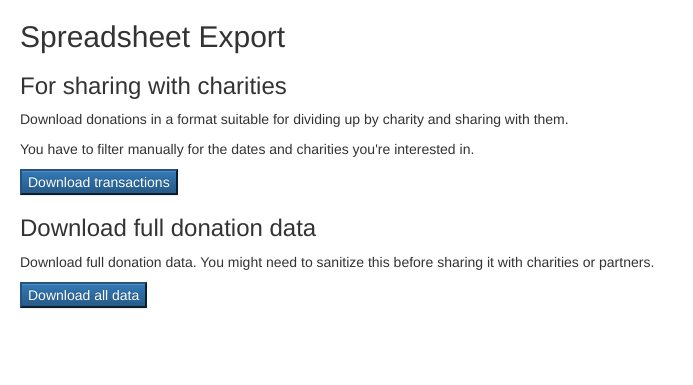
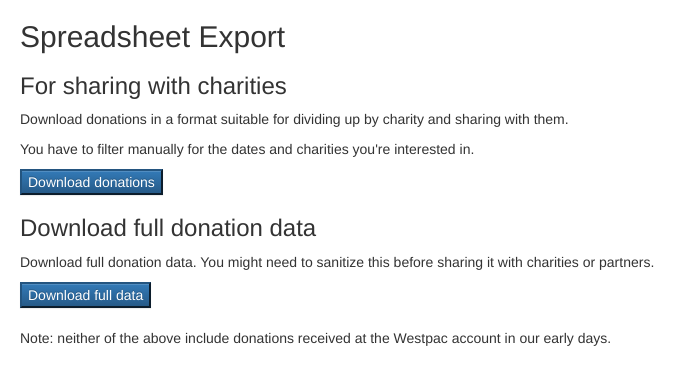
Before and after one commit to effective-altruism-australia/donation_portal, a Django app: page /export in a window 1280 px wide. Shown: the top 385 px of the page, without its empty margins (0-693 px from the left). Run offline with Django 3.2, Linux system fonts and the light colour scheme; the visitor is signed in with stand-in values (Sample User, id 1); parts of the project's set-up code (start-up, migrations or seed data) failed here and were passed over; some libraries are stand-ins or nearby versions.

Commit message:
tidy up the export page

```diff
--- a/donation/templates/export.html
+++ b/donation/templates/export.html
@@ -25,9 +25,12 @@
 <h3>For sharing with charities</h3>
 <p>Download donations in a format suitable for dividing up by charity and sharing with them.</p>
 <p>You have to filter manually for the dates and charities you're interested in.</p>
-<button class="btn-primary" onclick="window.location.href = '{% url 'download-transactions' %}'">Download transactions</button>
+<button class="btn-primary" onclick="window.location.href = '{% url 'download-transactions' %}'">Download donations</button>
 <h3>Download full donation data</h3>
 <p>Download full donation data. You might need to sanitize this before sharing it with charities or partners.</p>
-<button class="btn-primary" onclick="window.location.href = '{% url 'download-all-data' %}'">Download all data</button>
+<button class="btn-primary" onclick="window.location.href = '{% url 'download-all-data' %}'">Download full data</button>
+<p style="margin-top: 20px;">
+    Note: neither of the above include donations received at the Westpac account in our early days.
+</p>
 </body>
 </html>
```
